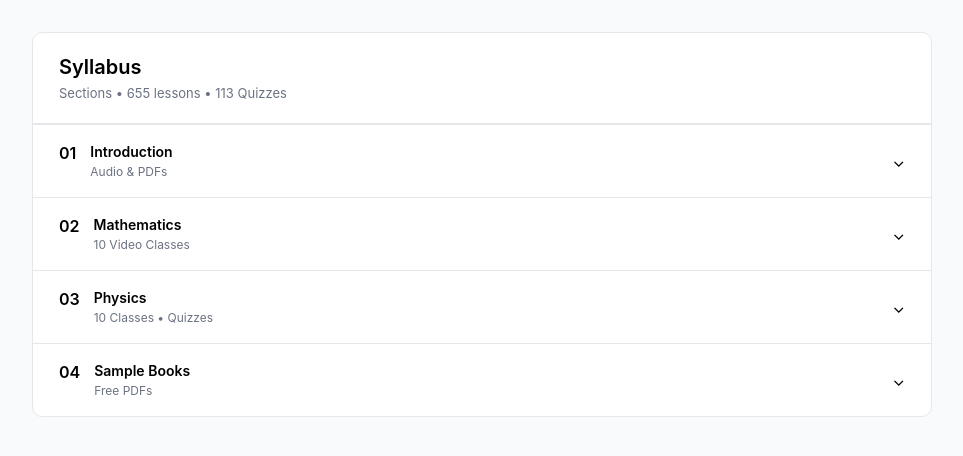
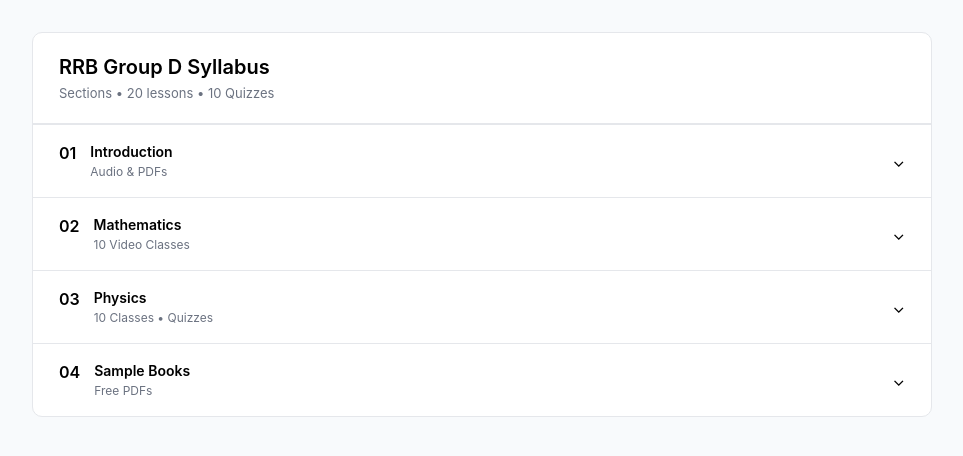
Before and after one commit to PavanShiva7730/rrbgroupdsyllabus, a plain HTML site: page index.html in a window 1280 px wide. Shown: the whole page, without its empty margins (158-1121 px from the left). Drawn offline with Linux system fonts and the light colour scheme.

Commit message:
Update index.html

```diff
--- a/index.html
+++ b/index.html
@@ -2,7 +2,7 @@
 <html lang="en">
 <head>
 <meta charset="UTF-8">
-<title>Syllabus</title>
+<title>RRB Group D Syllabus</title>
 
 <style>
 :root{
@@ -101,8 +101,8 @@ audio{width:100%;margin-top:8px}
 <div class="card">
 
 <div class="header">
-  <h2>Syllabus</h2>
-  <p>Sections • 655 lessons • 113 Quizzes</p>
+  <h2>RRB Group D Syllabus</h2>
+  <p>Sections • 20 lessons • 10 Quizzes</p>
 </div>
 
 <!-- 01 INTRODUCTION -->
```
